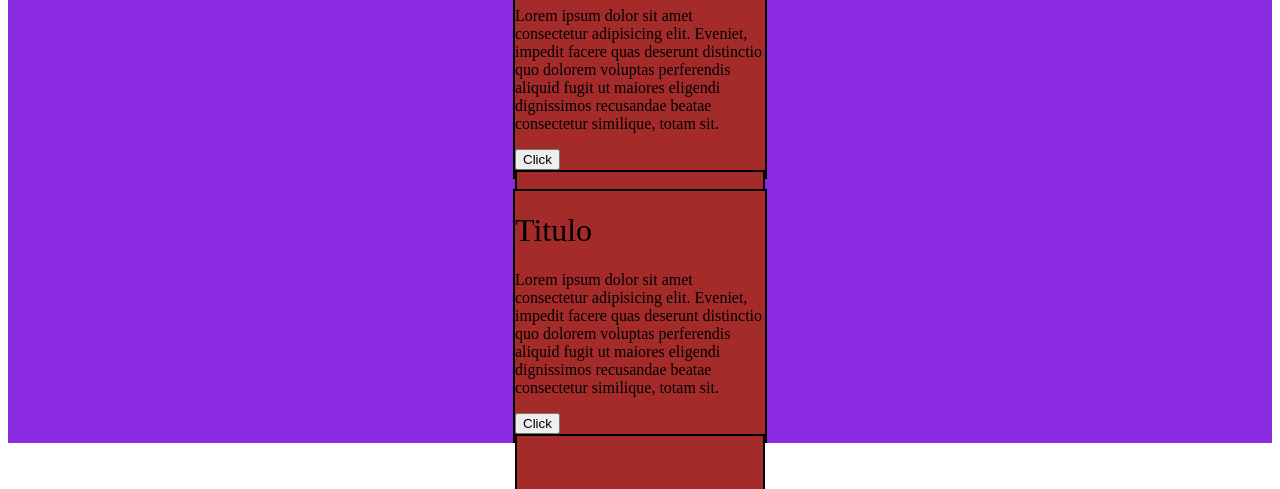
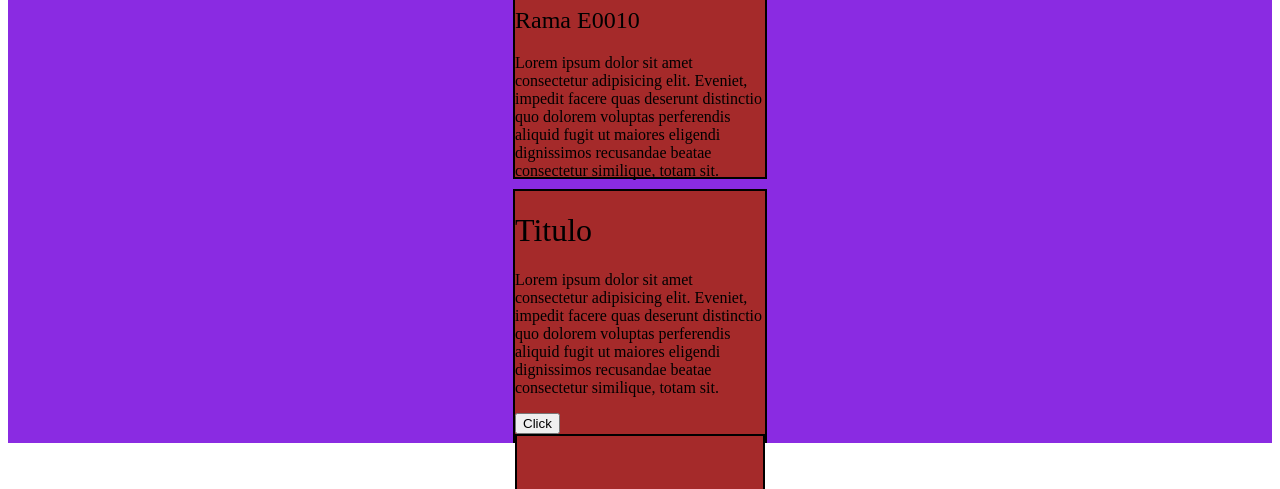
Before and after one commit to lastra087/Class10_10, a plain HTML site: page flexbox-grid/grid.html in a window 1280 px wide. Shown: the part 611-1100 px from the top of the page. Drawn offline with Linux system fonts and the light colour scheme.

Commit message:
rama Error0010

```diff
--- a/flexbox-grid/grid.html
+++ b/flexbox-grid/grid.html
@@ -22,6 +22,7 @@
         </div>
         <div class = "hijos elemento3">
             <h1>Titulo</h1>
+            <h2>Rama E0010</h2>
             <p>Lorem ipsum dolor sit amet consectetur adipisicing elit. Eveniet, impedit facere quas deserunt distinctio quo dolorem voluptas perferendis aliquid fugit ut maiores eligendi dignissimos recusandae beatae consectetur similique, totam sit.</p>
             <button>Click</button>
             <button class = "hijos">
```
